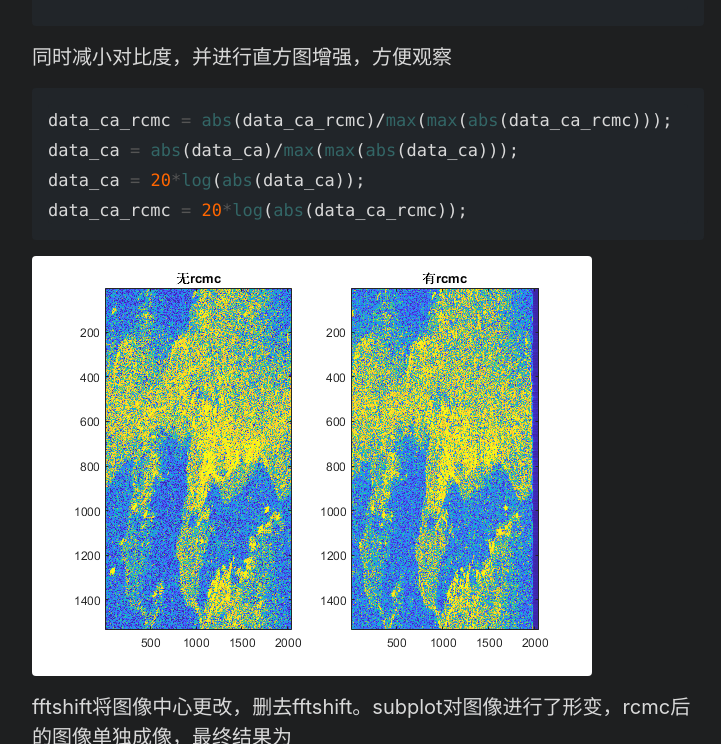
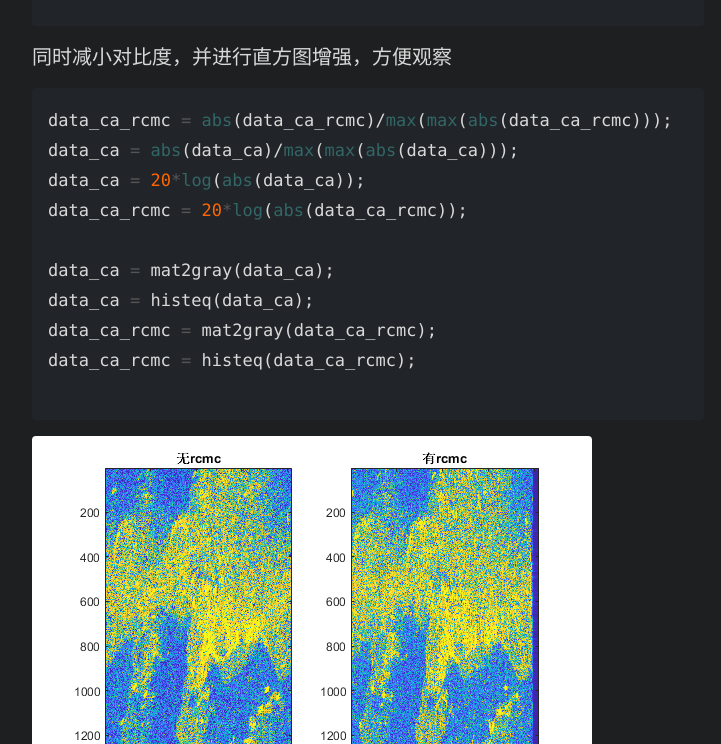
Before and after one commit to wugfh/wugfh.github.io, a Jekyll site: the page built from _posts/2024-09-15-RDA_sim.md, in a window 1280 px wide and 900 px high, scrolled down 4496 px, cut to the strip 0-744 px from the top of the window. Shown: the whole strip, without its empty margins (272-993 px from the left). Built offline with Jekyll 4.4.1, drawn with Linux system fonts in a browser that asks for light colours.

Commit message:
update today blog

````diff
--- a/_posts/2024-09-15-RDA_sim.md
+++ b/_posts/2024-09-15-RDA_sim.md
@@ -119,6 +119,12 @@ data_ca_rcmc = abs(data_ca_rcmc)/max(max(abs(data_ca_rcmc)));
 data_ca = abs(data_ca)/max(max(abs(data_ca)));
 data_ca = 20*log(abs(data_ca));
 data_ca_rcmc = 20*log(abs(data_ca_rcmc));
+
+data_ca = mat2gray(data_ca);
+data_ca = histeq(data_ca);
+data_ca_rcmc = mat2gray(data_ca_rcmc);
+data_ca_rcmc = histeq(data_ca_rcmc);
+
 ```
 
 ![第4次仿真效果](/assets/sar_sim3_4.png)
````
